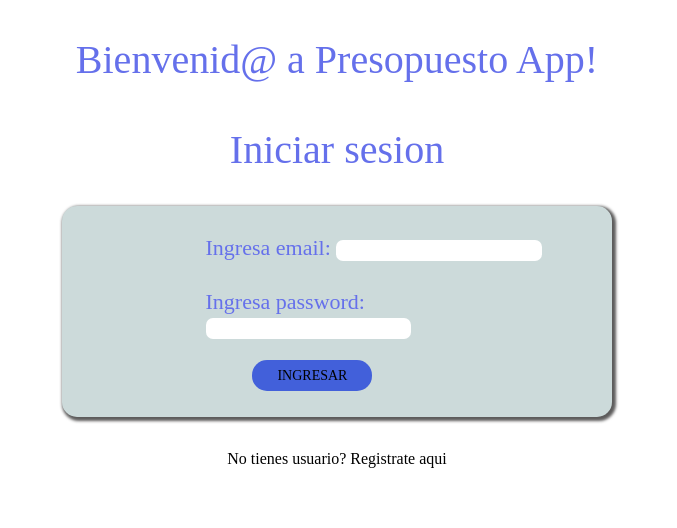
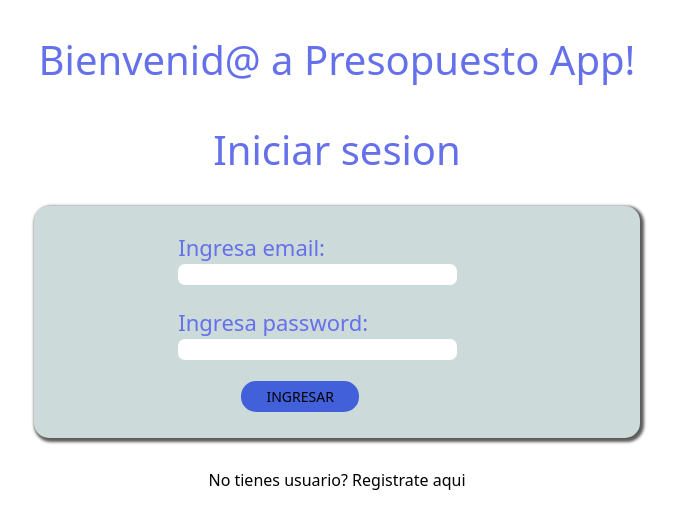
Before and after one commit to edgardo90/challenge-FullStack-JS-Alkemy, a React (Create React App) app in the folder client/: page / in a window 1280 px wide. Shown: the top 528 px of the page, without its empty margins (303-980 px from the left). Built offline with nearby package versions, Linux system fonts and the light colour scheme; no server answers.

Commit message:
modificacion en css

```diff
--- a/client/src/components/create/css/OperationCreate.module.css
+++ b/client/src/components/create/css/OperationCreate.module.css
@@ -7,7 +7,7 @@
   margin-left: 5px;
     border: none;
     border-radius: 15px;
-    font-family: 'Cookie', cursive;
+    /* font-family: 'Cookie', cursive; */
     padding-left: 10px;/* agrando el button hacia la izquierda  */
     padding-right: 10px; /* agrando el button hacia la derecha */
     padding-top: 5px; /*agrando el button hacia arriba  */
@@ -44,7 +44,7 @@
     margin-top: 30px;
     font-size: 40px ;
     color: rgb(101, 112, 235);
-    font-family: 'Cookie', cursive;
+    /* font-family: 'Cookie', cursive; */
   }
 
   .box{
@@ -62,7 +62,7 @@
     font-size: 14px;
     background-position: center center;
     color: rgb(101, 112, 235);
-    font-family: 'Cookie', cursive;
+    /* font-family: 'Cookie', cursive; */
     box-shadow: 2px 2px 3px 2px rgb(93, 92, 92);
     background-color: rgb(204, 218, 218);
     border-radius: 15px;
@@ -84,7 +84,7 @@
     font-size: 14px;
     background-position: center center;
     color: rgb(101, 112, 235);
-    font-family: 'Cookie', cursive;
+    /* font-family: 'Cookie', cursive; */
     box-shadow: 2px 2px 3px 2px rgb(93, 92, 92);
     background-color: rgb(204, 218, 218);
     border-radius: 15px;
@@ -119,7 +119,7 @@
     border: none;
     border-radius: 15px;
     /* margin-left: 20% ; */
-    font-family: 'Cookie', cursive;
+    /* font-family: 'Cookie', cursive; */
     background-color: rgba(41, 74, 219, 0.842);
     color: black;
     cursor: pointer;
@@ -141,7 +141,7 @@
     justify-content: center;
     margin-top: 30px;
     color: black;
-    font-family: 'Cookie', cursive;
+    /* font-family: 'Cookie', cursive; */
 }
 
 .register:hover{
--- a/client/src/components/login/Login.jsx
+++ b/client/src/components/login/Login.jsx
@@ -80,7 +80,7 @@ export default function Login(){
                     //  required
                     type="text"
                     name="email"
-                    style={{width : "60%"}}
+                    style={{width : "70%"}}
                      value={data.email}
                      onChange={event =>handleChange(event)}
                     />
@@ -95,7 +95,7 @@ export default function Login(){
                     //  required
                     type="password"
                     name="password"
-                    style={{width : "60%"}}
+                    style={{width : "70%"}}
                     value={data.password}
                     onChange={event => handleChange(event)}
                     />
```
